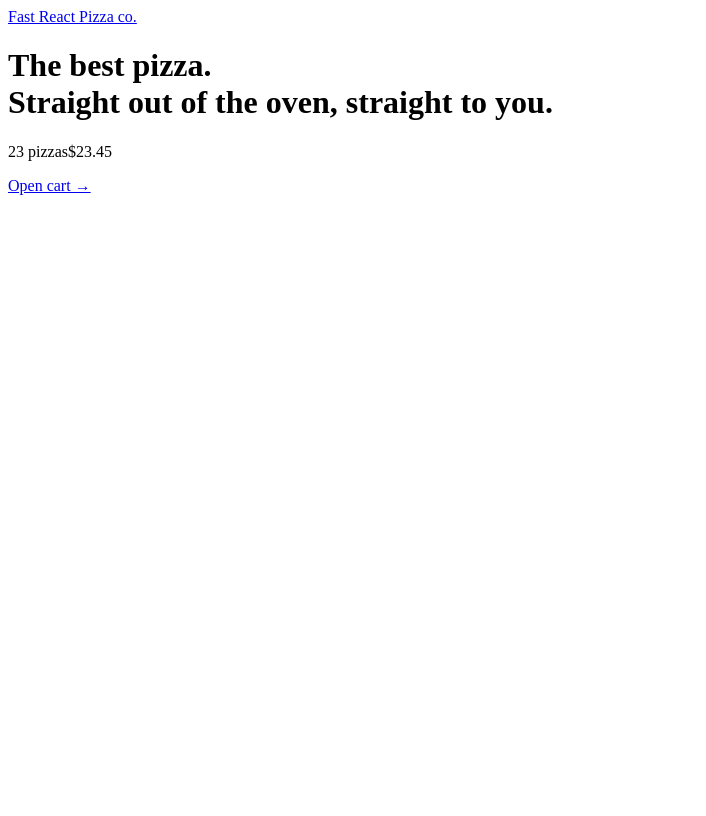
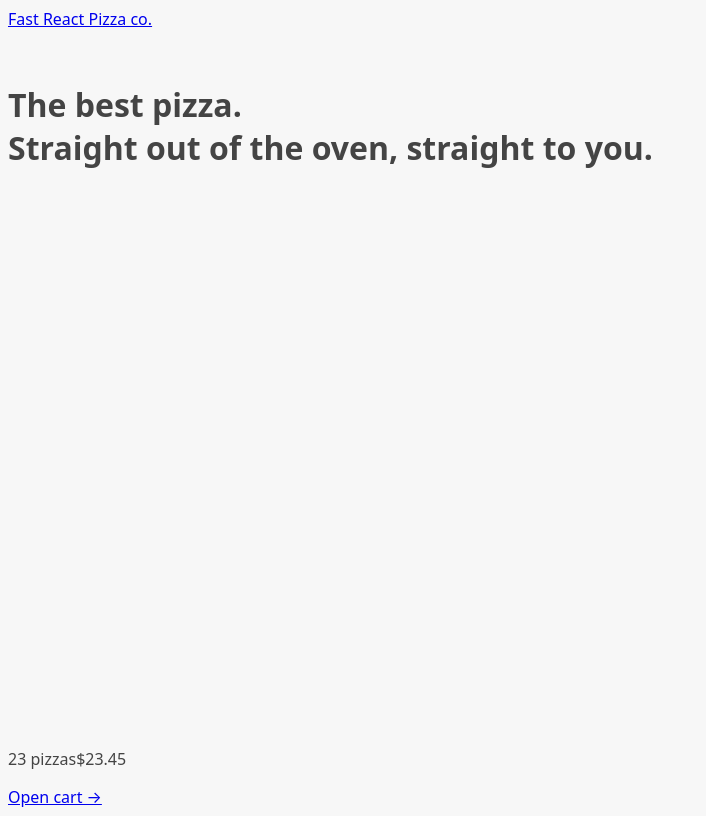
Before and after one commit to JeanCastellotti/fast-react-pizza, a React (Vite) app: page / in a window 1280 px wide. Shown: the whole page, without its empty margins (0-706 px from the left). Built offline with nearby package versions, Linux system fonts and the light colour scheme.

Commit message:
display loader

```diff
--- a/src/index.css
+++ b/src/index.css
@@ -0,0 +1,38 @@
+body {
+  font-family: system-ui, -apple-system, BlinkMacSystemFont, 'Segoe UI', Roboto,
+    Oxygen, Ubuntu, Cantarell, 'Open Sans', 'Helvetica Neue', sans-serif;
+  background-color: #f7f7f7;
+  color: #444;
+}
+
+.layout {
+  display: grid;
+  grid-template-rows: auto 1fr auto;
+  gap: 32px;
+  height: 100dvh;
+}
+
+/* https://dev.to/afif/i-made-100-css-loaders-for-your-next-project-4eje */
+.loader {
+  width: 45px;
+  aspect-ratio: 0.75;
+  --c: no-repeat linear-gradient(#333 0 0);
+  background: var(--c) 0% 50%, var(--c) 50% 50%, var(--c) 100% 50%;
+  background-size: 20% 50%;
+  animation: loading 1s infinite linear;
+}
+
+@keyframes loading {
+  20% {
+    background-position: 0% 0%, 50% 50%, 100% 50%;
+  }
+  40% {
+    background-position: 0% 100%, 50% 0%, 100% 50%;
+  }
+  60% {
+    background-position: 0% 50%, 50% 100%, 100% 0%;
+  }
+  80% {
+    background-position: 0% 50%, 50% 50%, 100% 100%;
+  }
+}
--- a/src/main.jsx
+++ b/src/main.jsx
@@ -1,6 +1,7 @@
 import React from 'react'
 import ReactDOM from 'react-dom/client'
 import App from './App'
+import './index.css'
 
 ReactDOM.createRoot(document.getElementById('root')).render(
   <React.StrictMode>
--- a/src/ui/Layout.jsx
+++ b/src/ui/Layout.jsx
@@ -1,10 +1,16 @@
 import Header from './header'
 import CartOverview from '../features/cart/CartOverview'
-import { Outlet } from 'react-router-dom'
+import { Outlet, useNavigation } from 'react-router-dom'
+import Loader from './Loader'
 
 function Layout() {
+  const navigation = useNavigation()
+  const isLoading = navigation.state === 'loading'
+
   return (
-    <div>
+    <div className="layout">
+      {isLoading && <Loader />}
+
       <Header />
 
       <main>
--- /dev/null
+++ b/src/ui/Loader.jsx
@@ -0,0 +1,5 @@
+function Loader() {
+  return <div className="loader"></div>
+}
+
+export default Loader
```
